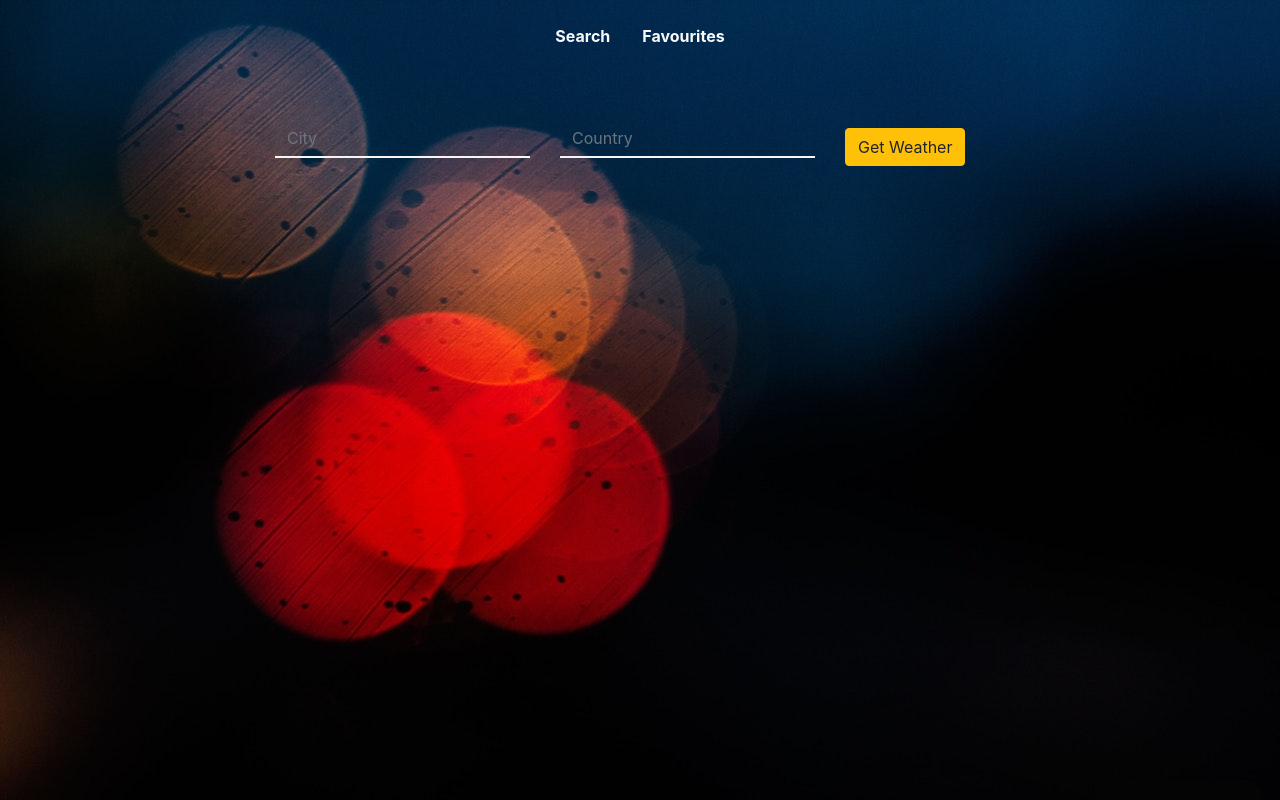
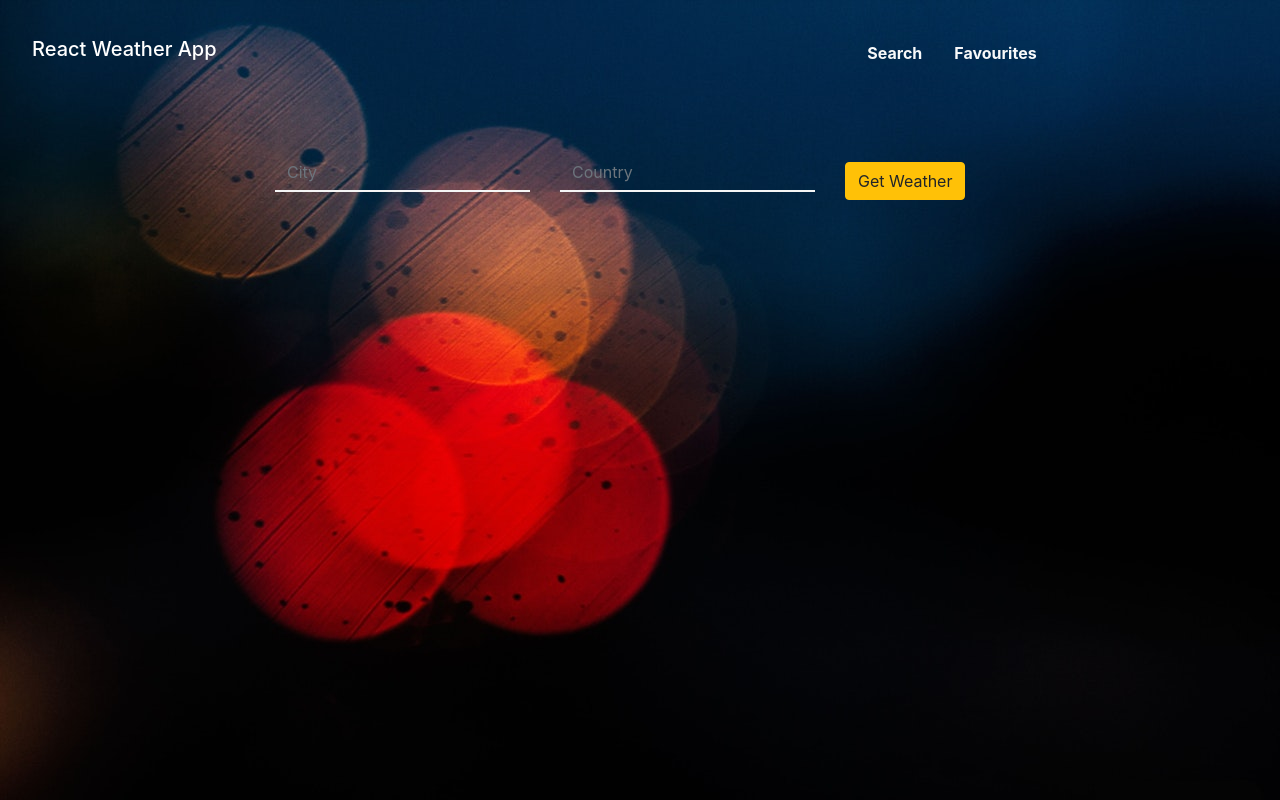
Before and after one commit to paolodelia99/react-meteo-app, a React (Create React App) app: page / in a window 1280 px wide. Built offline with nearby package versions, Linux system fonts and the light colour scheme.

Commit message:
Fourth commit (2nd)

```diff
--- a/src/components/Forecast/ForecastItem.js
+++ b/src/components/Forecast/ForecastItem.js
@@ -83,10 +83,10 @@ const calculateDate = (more) =>{
     let dd = now.getDate();
     let mm = now.getMonth()+1;
 
-    if(mm<10)
-        mm = "0"+mm;
+    if(mm < 10)
+        mm = "0" + mm;
 
-    return dd+"/"+mm;
+    return dd + "/" + mm;
 }
 
 const calCelsius = (temp)=> {
--- a/src/components/NavBar.js
+++ b/src/components/NavBar.js
@@ -1,13 +1,20 @@
 import React from 'react';
-import {NavLink} from "react-router-dom";
+import {NavLink, Link} from "react-router-dom";
 
 function NavBar(props) {
     return (
         <nav className="navbar navbar-expand-lg navbar-light bg-transparent">
-            <button className="navbar-toggler" type="button" data-toggle="collapse" data-target="#navbarNav"
-                    aria-controls="navbarNav" aria-expanded="false" aria-label="Toggle navigation">
-                <span className="navbar-toggler-icon"></span>
-            </button>
+            <div className="d-flex w-50 order-0">
+                <button className="navbar-toggler" type="button" data-toggle="collapse" data-target="#navbarNav"
+                        aria-controls="navbarNav" aria-expanded="false" aria-label="Toggle navigation">
+                    <span className="navbar-toggler-icon"></span>
+                </button>
+                <Link className="navbar-brand ml-3" to="/">
+                    <h5 className="py-4 text-white">
+                        React Weather App
+                    </h5>
+                </Link>
+            </div>
             <div className="navbar-collapse collapse justify-content-center order-2" id="navbarNav">
                 <ul className="navbar-nav justify-content-center pull-sm-left">
                     <li className="nav-item">
--- a/src/components/SearchPage.js
+++ b/src/components/SearchPage.js
@@ -79,7 +79,7 @@ class SearchPage extends Component {
 
             const api_call_forecast = await fetch(
                 `http://api.openweathermap.org/data/2.5/forecast?q=${city},${country}&appid=${API_KEY}`
-            )
+            );
 
             const response = await api_call.json();
 
```
